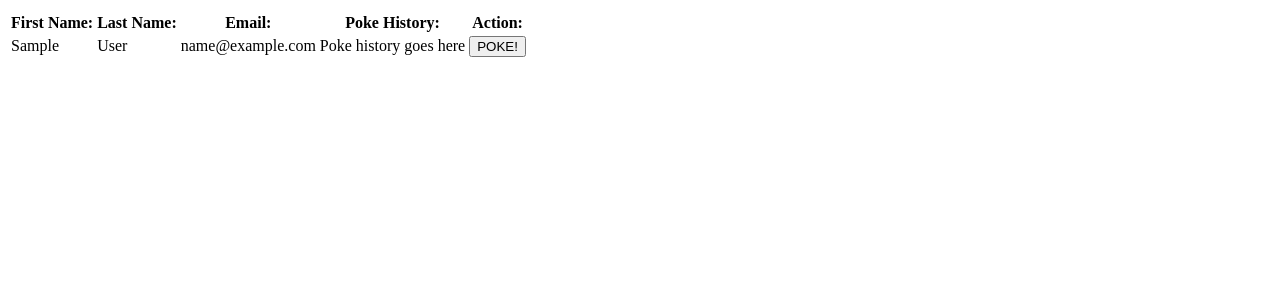
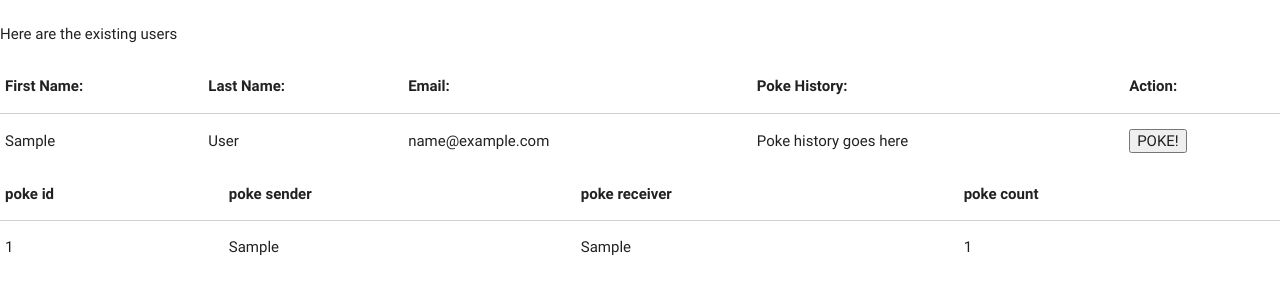
Before and after one commit to Vishos/django_login_reg, a Django app: template apps/dashboard/templates/dashboard/landing.html in a window 1280 px wide. Shown: the part 103-397 px from the top of the page. Run offline with Django 3.2, Linux system fonts and the light colour scheme; tables that the repository leaves empty hold one stand-in row (values such as "Sample post"); the template is opened without the code that fills it: values that come from a table or form of the project are taken from there, most other values are stand-ins (such as "Sample title", 1, 10 or a date in 2020).

Commit message:
added createPoke

```diff
--- a/apps/dashboard/templates/dashboard/landing.html
+++ b/apps/dashboard/templates/dashboard/landing.html
@@ -4,7 +4,8 @@
         <title></title>
         <meta charset="UTF-8">
         <meta name="viewport" content="width=device-width, initial-scale=1">
-        <link href="css/style.css" rel="stylesheet">
+        <link rel="stylesheet" href="https://cdnjs.cloudflare.com/ajax/libs/materialize/0.100.2/css/materialize.min.css">
+
     </head>
     <body>
         <h1>Hello {{request.session.user_id}}--</h1>
@@ -37,5 +38,25 @@
 
        </table>
 
+
+       <table>
+           <thead>
+                <tr>
+                    <th>poke id</th>
+                    <th>poke sender</th>
+                    <th>poke receiver</th>
+                    <th>poke count</th>
+                </tr>
+           </thead>
+           {% for poke in all_pokes %}
+           <tr>
+               <td>{{poke.id}}</td>
+               <td>{{poke.poke_sender.first_name}}</td>
+               <td>{{poke.poke_receiver.first_name}}</td>
+               <td>{{poke.count}}</td>
+           </tr>
+           {% endfor %}
+       </table>
+
     </body>
 </html>
```
Also changed, not shown: apps/dashboard/models.py (+18 -0 lines), apps/dashboard/views.py (+6 -1 lines), db.sqlite3.
